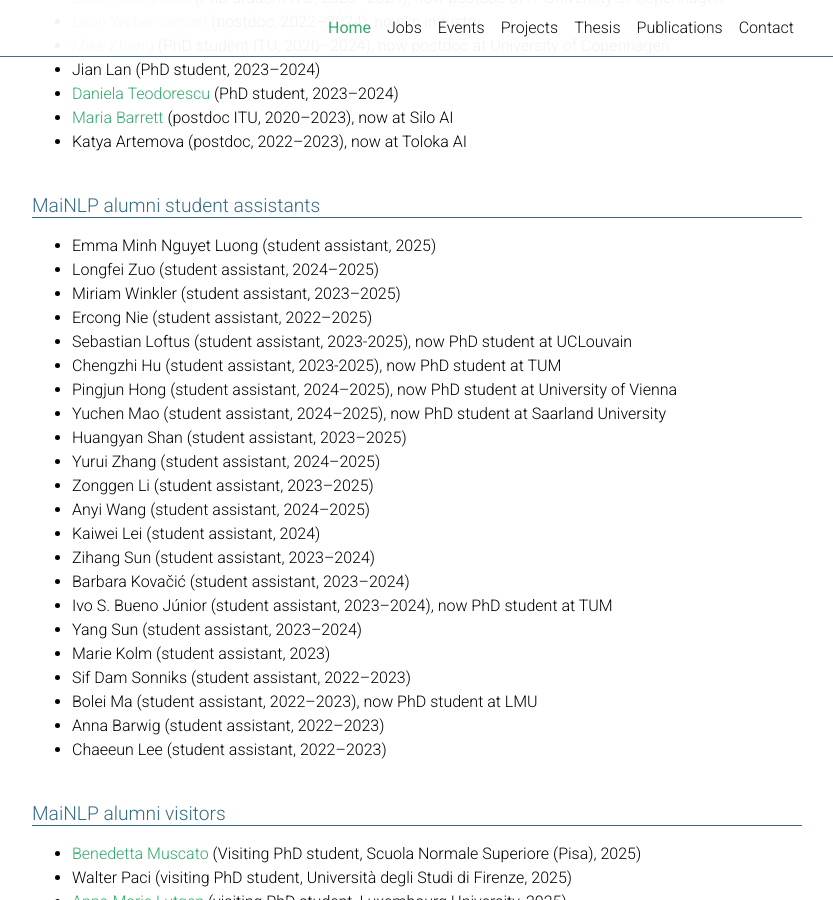
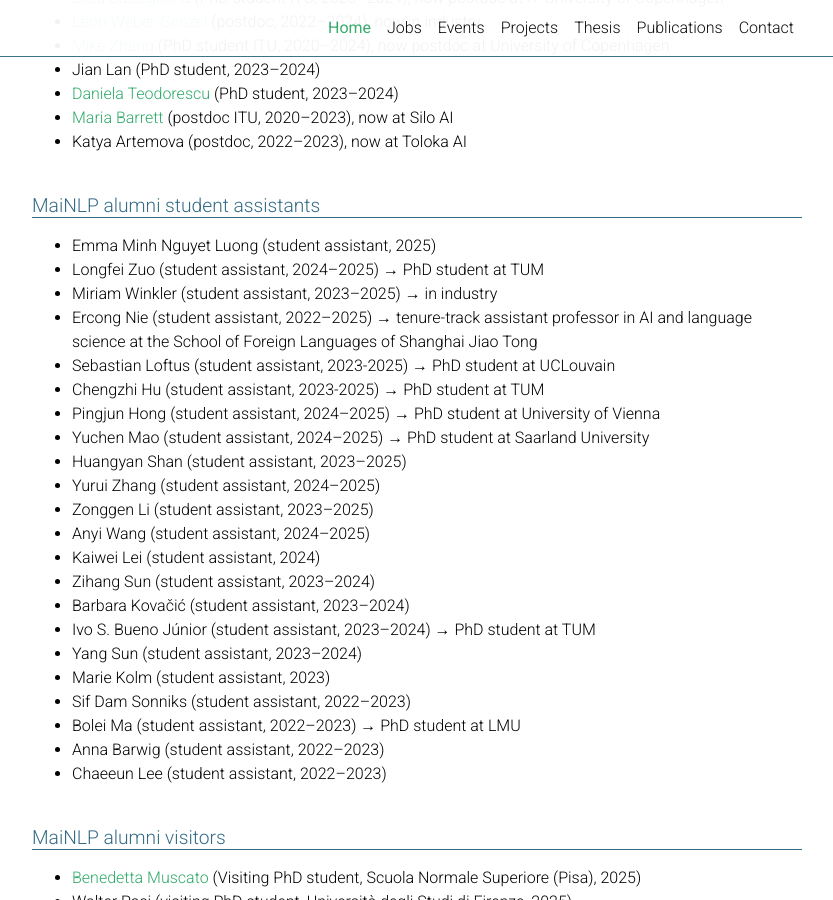
Before and after one commit to mainlp/mainlp.github.io, a Jekyll site: the page built from _pages/about.md, in a window 1280 px wide and 900 px high, scrolled down 4836 px. Shown: the whole window, without its empty margins (223-1056 px from the left). Built offline with Jekyll 4.4.1, drawn with Linux system fonts in a browser that asks for light colours; full-size pictures stand in for the smaller copies a plugin makes; comment, search, counter and statistics services are not loaded; a style sheet for code colours, icons or effects is not loaded.

Commit message:
Update about.md, update student assist alumni

```diff
--- a/_pages/about.md
+++ b/_pages/about.md
@@ -304,13 +304,13 @@ To <a href="/events-archive/">earlier events</a> at MaiNLP.
   <h2 class="category">MaiNLP alumni student assistants</h2>
   <ul>
     <li>Emma Minh Nguyet Luong (student assistant, 2025)</li>
-    <li>Longfei Zuo (student assistant, 2024–2025)</li>
-    <li>Miriam Winkler (student assistant, 2023–2025)</li>
-    <li>Ercong Nie (student assistant, 2022–2025)</li>
-    <li>Sebastian Loftus (student assistant, 2023-2025), now PhD student at UCLouvain</li>
-    <li>Chengzhi Hu (student assistant, 2023-2025), now PhD student at TUM</li>
-    <li>Pingjun Hong (student assistant, 2024–2025), now PhD student at University of Vienna</li>
-    <li>Yuchen Mao (student assistant, 2024–2025), now PhD student at Saarland University</li>
+    <li>Longfei Zuo (student assistant, 2024–2025) &rarr; PhD student at TUM</li>
+    <li>Miriam Winkler (student assistant, 2023–2025)  &rarr; in industry</li>
+    <li>Ercong Nie (student assistant, 2022–2025) &rarr; tenure-track assistant professor in AI and language science at the School of Foreign Languages of Shanghai Jiao Tong</li>
+    <li>Sebastian Loftus (student assistant, 2023-2025) &rarr; PhD student at UCLouvain</li>
+    <li>Chengzhi Hu (student assistant, 2023-2025) &rarr; PhD student at TUM</li>
+    <li>Pingjun Hong (student assistant, 2024–2025) &rarr; PhD student at University of Vienna</li>
+    <li>Yuchen Mao (student assistant, 2024–2025) &rarr; PhD student at Saarland University</li>
     <li>Huangyan Shan (student assistant, 2023–2025)</li>
     <li>Yurui Zhang (student assistant, 2024–2025)</li>
     <li>Zonggen Li (student assistant, 2023–2025)</li>
@@ -318,11 +318,11 @@ To <a href="/events-archive/">earlier events</a> at MaiNLP.
     <li>Kaiwei Lei (student assistant, 2024)</li>
     <li>Zihang Sun (student assistant, 2023–2024)</li>
     <li>Barbara Kovačić (student assistant, 2023–2024)</li>
-    <li>Ivo S. Bueno Júnior (student assistant, 2023–2024), now PhD student at TUM</li>
+    <li>Ivo S. Bueno Júnior (student assistant, 2023–2024) &rarr; PhD student at TUM</li>
     <li>Yang Sun (student assistant, 2023–2024)</li>
     <li>Marie Kolm (student assistant, 2023)</li>
     <li>Sif Dam Sonniks (student assistant, 2022–2023)</li>
-    <li>Bolei Ma (student assistant, 2022–2023), now PhD student at LMU</li>
+    <li>Bolei Ma (student assistant, 2022–2023) &rarr; PhD student at LMU</li>
     <li>Anna Barwig (student assistant, 2022–2023)</li>
     <li>Chaeeun Lee (student assistant, 2022–2023)</li>
   </ul>
```
